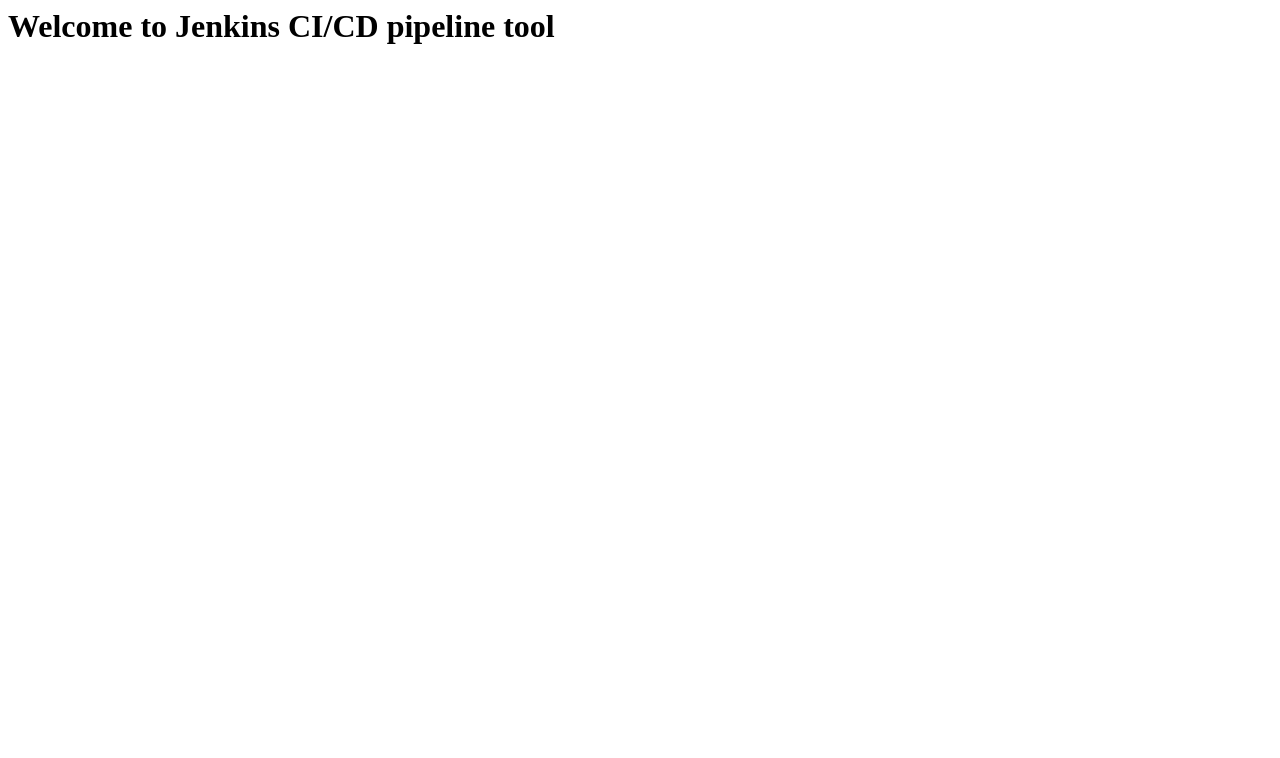
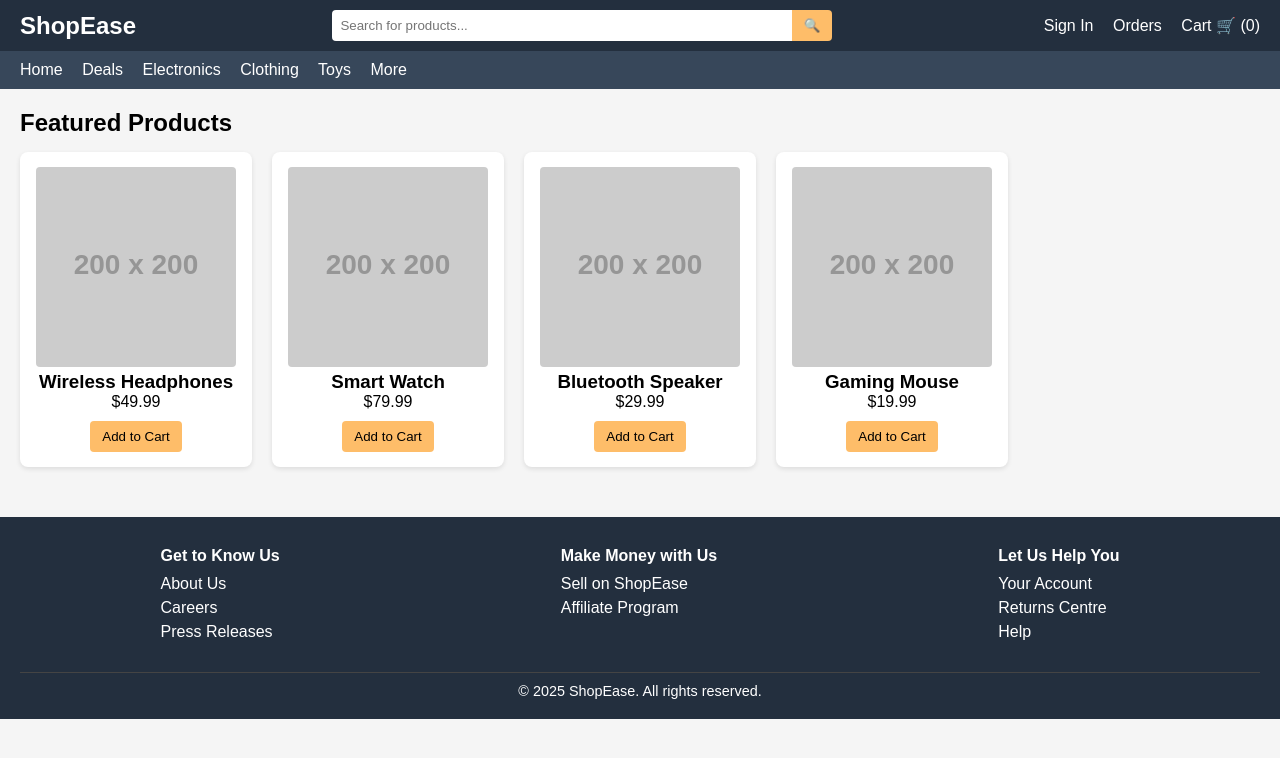
Before and after one commit to Gamal-Mohammad/test-repo, a plain HTML site: page index.html in a window 1280 px wide. Drawn offline with Linux system fonts and the light colour scheme; placeholder pictures from the web are drawn by us.

Commit message:
Update index.html

```diff
--- a/index.html
+++ b/index.html
@@ -1 +1,260 @@
-<h1>Welcome to Jenkins CI/CD pipeline tool</h1>
+<!DOCTYPE html>
+<html lang="en">
+<head>
+  <meta charset="UTF-8" />
+  <meta name="viewport" content="width=device-width, initial-scale=1.0" />
+  <title>ShopEase - Your Online Store</title>
+  <style>
+    * {
+      margin: 0;
+      padding: 0;
+      box-sizing: border-box;
+      font-family: Arial, sans-serif;
+    }
+
+    body {
+      background-color: #f5f5f5;
+    }
+
+    /* HEADER */
+    .header {
+      display: flex;
+      justify-content: space-between;
+      align-items: center;
+      background-color: #232f3e;
+      color: white;
+      padding: 10px 20px;
+    }
+
+    .logo {
+      font-size: 1.5rem;
+      font-weight: bold;
+    }
+
+    .search-bar {
+      display: flex;
+      flex: 1;
+      max-width: 500px;
+      margin: 0 20px;
+    }
+
+    .search-bar input {
+      flex: 1;
+      padding: 8px;
+      border: none;
+      border-radius: 4px 0 0 4px;
+    }
+
+    .search-bar button {
+      background-color: #febd69;
+      border: none;
+      padding: 8px 12px;
+      border-radius: 0 4px 4px 0;
+      cursor: pointer;
+    }
+
+    .user-actions a {
+      color: white;
+      margin-left: 15px;
+      text-decoration: none;
+    }
+
+    /* NAV */
+    .nav {
+      background-color: #37475a;
+      padding: 10px 20px;
+    }
+
+    .nav a {
+      color: white;
+      margin-right: 15px;
+      text-decoration: none;
+    }
+
+    .nav a:hover {
+      text-decoration: underline;
+    }
+
+    /* MAIN CONTENT */
+    .main-content {
+      padding: 20px;
+    }
+
+    .product-grid {
+      display: grid;
+      grid-template-columns: repeat(auto-fill, minmax(220px, 1fr));
+      gap: 20px;
+      margin-top: 15px;
+    }
+
+    .product {
+      background-color: white;
+      padding: 15px;
+      border-radius: 8px;
+      text-align: center;
+      box-shadow: 0 2px 5px rgba(0,0,0,0.1);
+    }
+
+    .product img {
+      max-width: 100%;
+      border-radius: 4px;
+    }
+
+    .product button {
+      background-color: #febd69;
+      border: none;
+      padding: 8px 12px;
+      border-radius: 4px;
+      margin-top: 10px;
+      cursor: pointer;
+      transition: background 0.3s;
+    }
+
+    .product button:hover {
+      background-color: #f3a847;
+    }
+
+    /* FOOTER */
+    .footer {
+      background-color: #232f3e;
+      color: white;
+      display: flex;
+      flex-wrap: wrap;
+      justify-content: space-around;
+      padding: 20px;
+      margin-top: 30px;
+    }
+
+    .footer-section {
+      margin: 10px;
+    }
+
+    .footer-section h4 {
+      margin-bottom: 10px;
+    }
+
+    .footer-section a {
+      display: block;
+      color: white;
+      text-decoration: none;
+      margin-bottom: 6px;
+    }
+
+    .footer-bottom {
+      width: 100%;
+      text-align: center;
+      margin-top: 15px;
+      border-top: 1px solid #444;
+      padding-top: 10px;
+      font-size: 0.9rem;
+    }
+  </style>
+</head>
+<body>
+  <!-- HEADER -->
+  <header class="header">
+    <div class="logo">ShopEase</div>
+
+    <div class="search-bar">
+      <input type="text" placeholder="Search for products..." />
+      <button>🔍</button>
+    </div>
+
+    <div class="user-actions">
+      <a href="#">Sign In</a>
+      <a href="#">Orders</a>
+      <a href="#" id="cart">Cart 🛒 (<span id="cart-count">0</span>)</a>
+    </div>
+  </header>
+
+  <!-- NAVIGATION -->
+  <nav class="nav">
+    <a href="#">Home</a>
+    <a href="#">Deals</a>
+    <a href="#">Electronics</a>
+    <a href="#">Clothing</a>
+    <a href="#">Toys</a>
+    <a href="#">More</a>
+  </nav>
+
+  <!-- MAIN CONTENT -->
+  <main class="main-content">
+    <h2>Featured Products</h2>
+    <div class="product-grid">
+      <div class="product">
+        <img src="https://via.placeholder.com/200" alt="Product 1" />
+        <h3>Wireless Headphones</h3>
+        <p>$49.99</p>
+        <button class="add-to-cart">Add to Cart</button>
+      </div>
+
+      <div class="product">
+        <img src="https://via.placeholder.com/200" alt="Product 2" />
+        <h3>Smart Watch</h3>
+        <p>$79.99</p>
+        <button class="add-to-cart">Add to Cart</button>
+      </div>
+
+      <div class="product">
+        <img src="https://via.placeholder.com/200" alt="Product 3" />
+        <h3>Bluetooth Speaker</h3>
+        <p>$29.99</p>
+        <button class="add-to-cart">Add to Cart</button>
+      </div>
+
+      <div class="product">
+        <img src="https://via.placeholder.com/200" alt="Product 4" />
+        <h3>Gaming Mouse</h3>
+        <p>$19.99</p>
+        <button class="add-to-cart">Add to Cart</button>
+      </div>
+    </div>
+  </main>
+
+  <!-- FOOTER -->
+  <footer class="footer">
+    <div class="footer-section">
+      <h4>Get to Know Us</h4>
+      <a href="#">About Us</a>
+      <a href="#">Careers</a>
+      <a href="#">Press Releases</a>
+    </div>
+
+    <div class="footer-section">
+      <h4>Make Money with Us</h4>
+      <a href="#">Sell on ShopEase</a>
+      <a href="#">Affiliate Program</a>
+    </div>
+
+    <div class="footer-section">
+      <h4>Let Us Help You</h4>
+      <a href="#">Your Account</a>
+      <a href="#">Returns Centre</a>
+      <a href="#">Help</a>
+    </div>
+
+    <p class="footer-bottom">© 2025 ShopEase. All rights reserved.</p>
+  </footer>
+
+  <!-- JAVASCRIPT -->
+  <script>
+    const cartCount = document.getElementById("cart-count");
+    const addToCartButtons = document.querySelectorAll(".add-to-cart");
+
+    let count = 0;
+
+    addToCartButtons.forEach(button => {
+      button.addEventListener("click", () => {
+        count++;
+        cartCount.textContent = count;
+        button.textContent = "Added!";
+        button.style.backgroundColor = "#a5d6a7";
+        setTimeout(() => {
+          button.textContent = "Add to Cart";
+          button.style.backgroundColor = "#febd69";
+        }, 1000);
+      });
+    });
+  </script>
+</body>
+</html>
```
